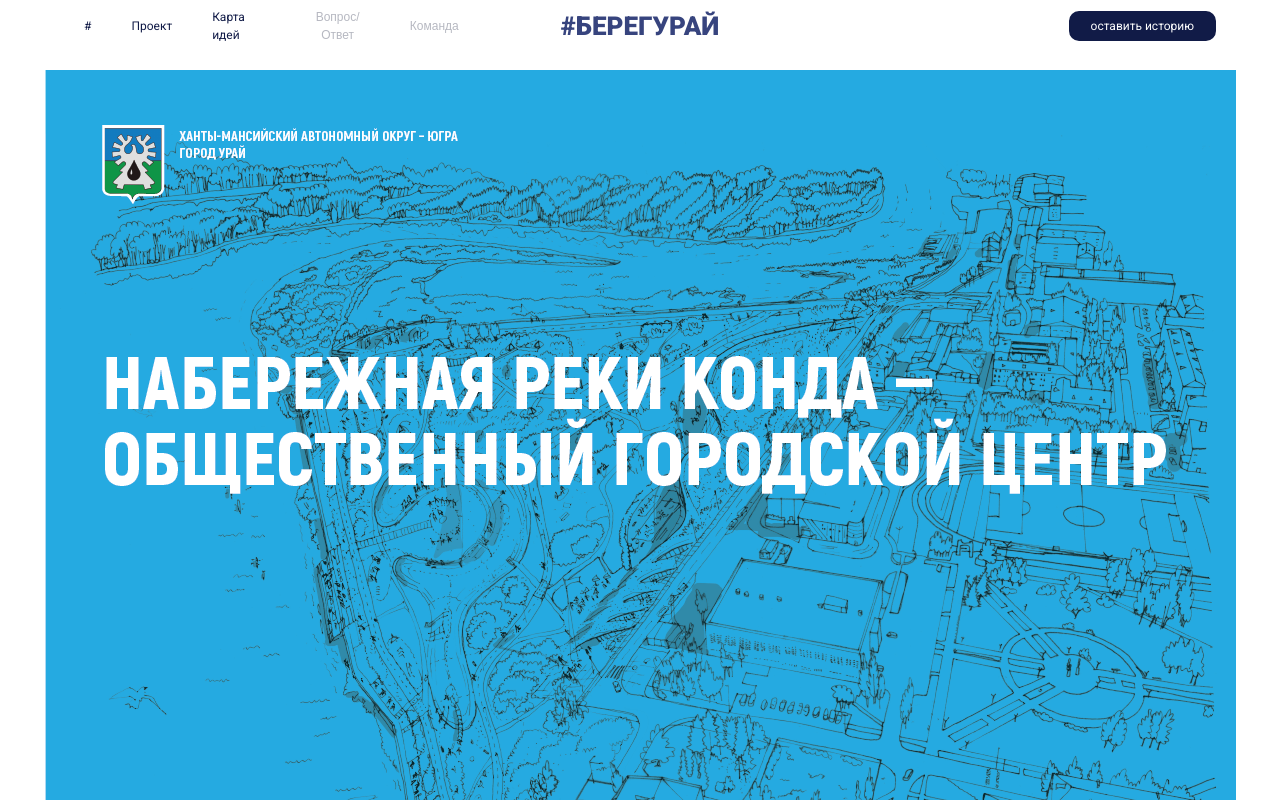
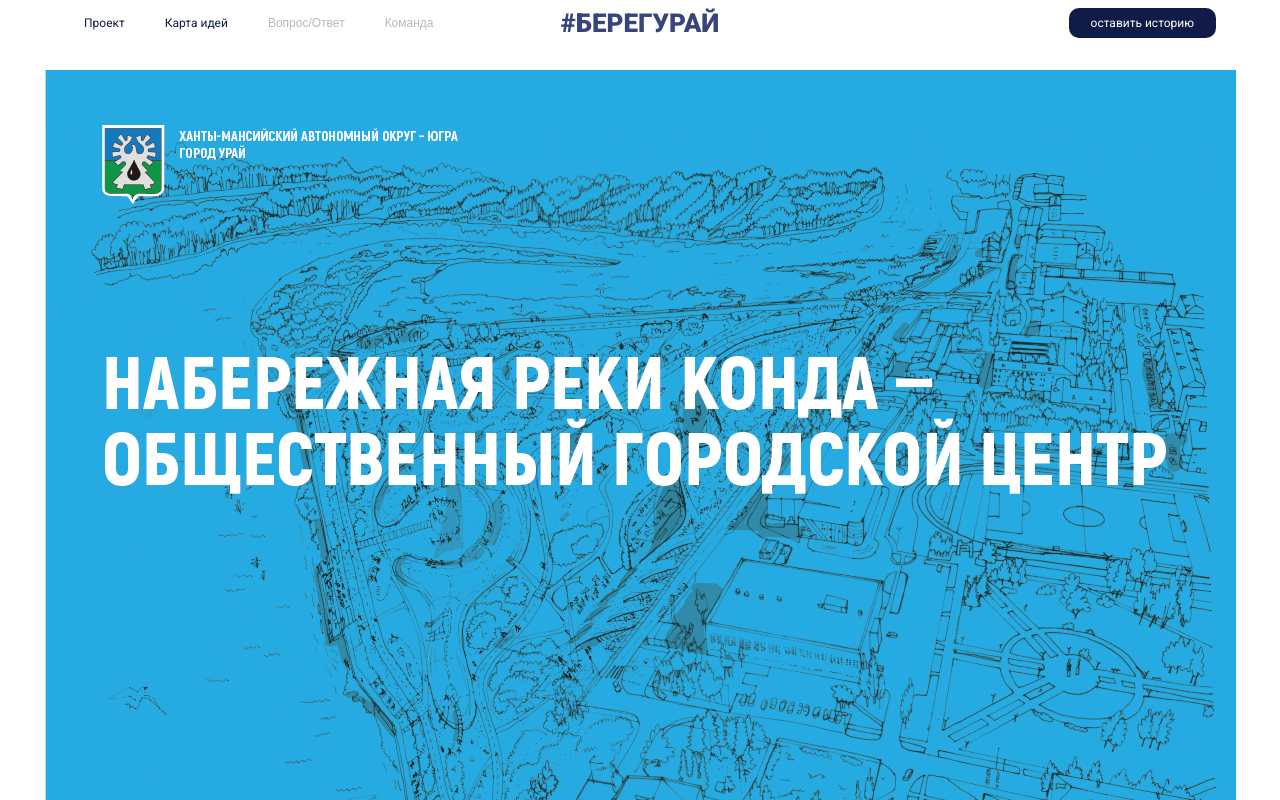
Before and after one commit to designunit/bereguray, a Next.js app: page /project in a window 1280 px wide. Shown: the top 800 px of the page. Built offline with nearby package versions, Linux system fonts and the light colour scheme.

Commit message:
logo upd

```diff
--- a/src/components/Header/index.tsx
+++ b/src/components/Header/index.tsx
@@ -1,11 +1,10 @@
 import s from './styles.module.css'
-import { slide as MobileMenu } from 'react-burger-menu'
 
 import cx from 'classnames'
+import { useState, useCallback } from 'react'
+import { slide as MobileMenu } from 'react-burger-menu'
 import { Logo } from '../Logo'
 import { ControlsContext } from 'src/context/controls'
-import { useState, useCallback } from 'react'
-import { Button } from '../Button'
 import { Bubble } from '../Bubble'
 
 export type HeaderProps = {
--- a/src/components/Logo/index.tsx
+++ b/src/components/Logo/index.tsx
@@ -1,11 +1,29 @@
 import s from './styles.module.css'
+import { useRouter } from 'next/router'
+import Link from 'next/link'
 
 export type LogoProps = {
     style?: React.CSSProperties
 }
 
-export const Logo: React.SFC<LogoProps> = props => (
-    <span className={s.logo} style={props.style}>
-        #БЕРЕГУРАЙ
-    </span>
-)
+export const Logo: React.SFC<LogoProps> = props => {
+    const router = useRouter()
+    const main = router.asPath === '/'
+
+    if (main) {
+        return (
+
+            <span className={s.logo} style={props.style}>
+                #БЕРЕГУРАЙ
+            </span>
+        )
+    }
+
+    return (
+        <Link href={'/'}>
+            <a className={s.logo} style={props.style}>
+                #БЕРЕГУРАЙ
+            </a>
+        </Link>
+    )
+}
--- a/src/components/Logo/styles.module.css
+++ b/src/components/Logo/styles.module.css
@@ -6,4 +6,6 @@
     text-align: center;
 
     color: #37447e;
+
+    text-decoration: none;
 }
--- a/src/components/PageLayout/index.tsx
+++ b/src/components/PageLayout/index.tsx
@@ -11,7 +11,6 @@ export const PageLayout: React.SFC = props => {
             <Header
                 menu={(
                     <>
-                        <Button href={'/'} theme={'link'}>#</Button>
                         <Button href={'/project'} theme={'link'}>Проект</Button>
                         <Button href={mapUrl} theme={'link'}>Карта идей</Button>
                         <Button disabled theme={'link'}>Вопрос/Ответ</Button>
```
Lines whose indentation alone changed are shown as unchanged.
